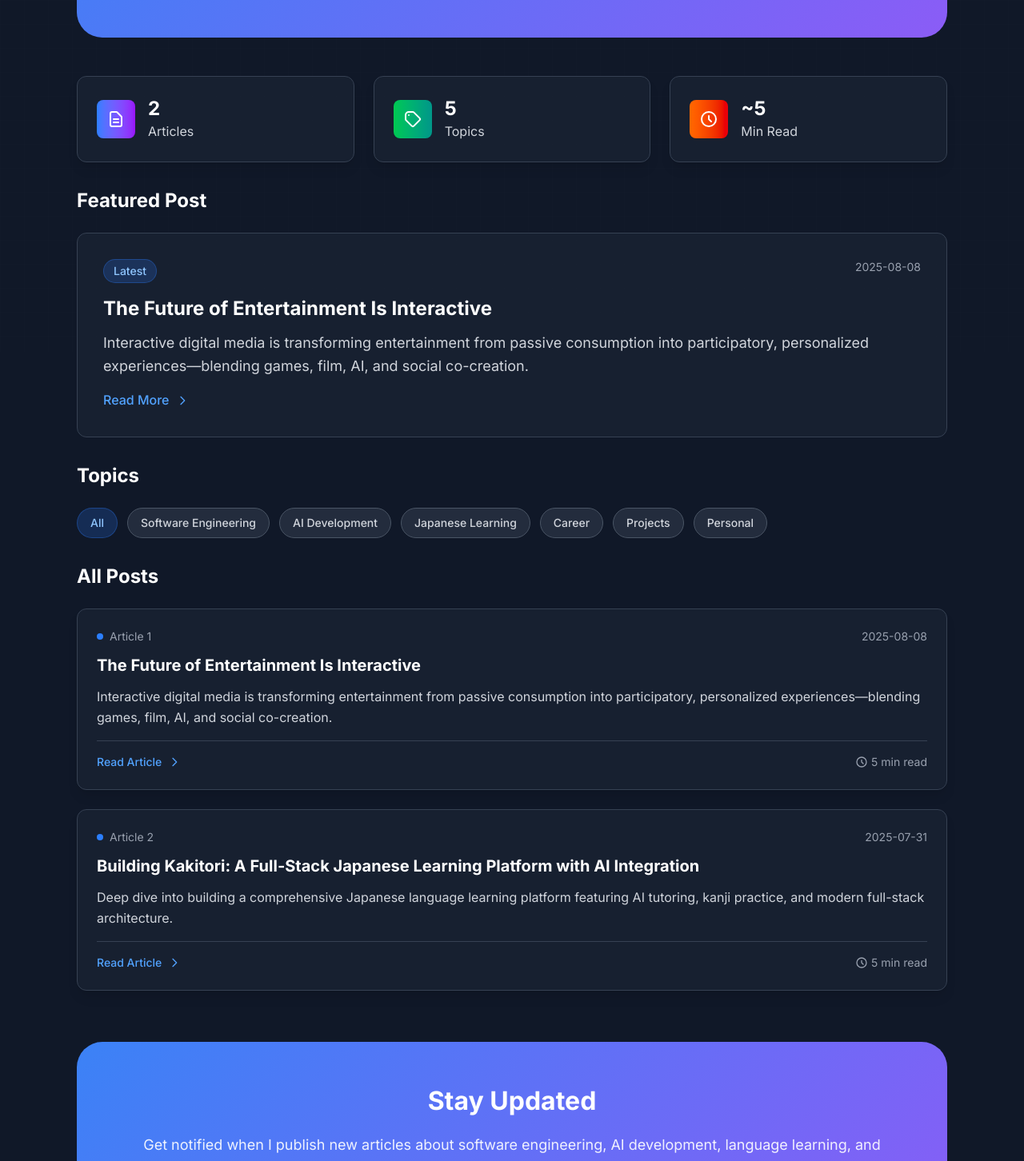
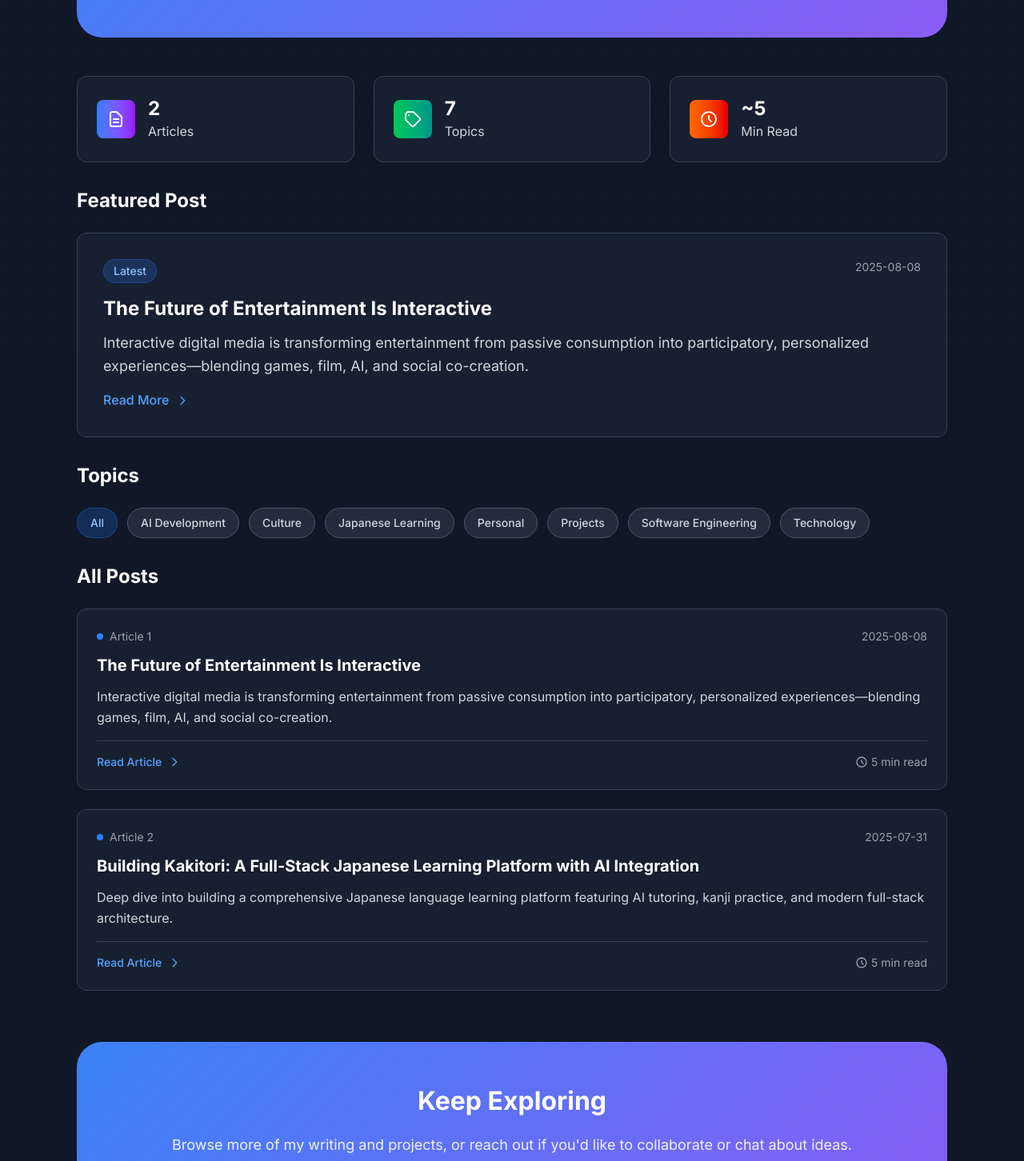
Before and after one commit to miles-hollifield/miles-portfolio-blog, a Next.js app: page /blog in a window 1280 px wide. Shown: the part 360-1812 px from the top of the page at 80% size. Built offline with nearby package versions, Linux system fonts and the light colour scheme.

Commit message:
Refactor BlogClientPage and MDX files: Add topic filtering functionality, update post structure to include tags, and enhance post descriptions for clarity.

```diff
--- a/src/app/blog/BlogClientPage.tsx
+++ b/src/app/blog/BlogClientPage.tsx
@@ -8,6 +8,7 @@ interface Post {
   title: string;
   date: string;
   description: string;
+  tags?: string[];
 }
 
 interface BlogClientPageProps {
@@ -17,6 +18,7 @@ interface BlogClientPageProps {
 export default function BlogClientPage({ posts }: BlogClientPageProps) {
   // Ensure posts are displayed newest first (defensive sort in case upstream changes)
   const sortedPosts = [...posts].sort((a, b) => new Date(b.date).getTime() - new Date(a.date).getTime());
+  const [selectedTopic, setSelectedTopic] = useState<string>('All');
   const [heroVisible, setHeroVisible] = useState(false);
   const [statsVisible, setStatsVisible] = useState(false);
   const [featuredVisible, setFeaturedVisible] = useState(false);
@@ -67,6 +69,20 @@ export default function BlogClientPage({ posts }: BlogClientPageProps) {
     };
   }, []);
 
+  // Prepare topic list from posts
+  const topicsFromPosts = Array.from(
+    new Set(
+      sortedPosts.flatMap(p => p.tags ?? [])
+    )
+  ).sort();
+  const topics = ['All', ...topicsFromPosts.length ? topicsFromPosts : ['Software Engineering', 'AI Development', 'Japanese Learning', 'Career', 'Projects', 'Personal']];
+  const topicsCount = Math.max(0, topics.length - 1);
+
+  // Filter posts by selected topic
+  const visiblePosts = selectedTopic === 'All'
+    ? sortedPosts
+    : sortedPosts.filter(p => (p.tags ?? []).includes(selectedTopic));
+
   return (
     <div className="min-h-screen bg-gray-900 text-white">
       {/* Background Elements */}
@@ -110,7 +126,7 @@ export default function BlogClientPage({ posts }: BlogClientPageProps) {
                 </svg>
               </div>
               <div>
-                <p className="text-2xl font-bold text-white">{sortedPosts.length}</p>
+                <p className="text-2xl font-bold text-white">{visiblePosts.length}</p>
                 <p className="text-gray-300">Articles</p>
               </div>
             </div>
@@ -124,7 +140,7 @@ export default function BlogClientPage({ posts }: BlogClientPageProps) {
                 </svg>
               </div>
               <div>
-                <p className="text-2xl font-bold text-white">5</p>
+                <p className="text-2xl font-bold text-white">{topicsCount}</p>
                 <p className="text-gray-300">Topics</p>
               </div>
             </div>
@@ -188,11 +204,12 @@ export default function BlogClientPage({ posts }: BlogClientPageProps) {
         >
           <h2 className="text-2xl font-bold text-white mb-6">Topics</h2>
           <div className="flex flex-wrap gap-3">
-            {['All', 'Software Engineering', 'AI Development', 'Japanese Learning', 'Career', 'Projects', 'Personal'].map((topic) => (
+            {topics.map((topic) => (
               <button
                 key={topic}
+                onClick={() => setSelectedTopic(topic)}
                 className={`px-4 py-2 rounded-full text-sm font-medium transition-all ${
-                  topic === 'All'
+                  topic === selectedTopic
                     ? 'bg-blue-500/20 text-blue-300 border border-blue-500/30'
                     : 'bg-gray-700/50 text-gray-300 border border-gray-600 hover:bg-blue-500/20 hover:text-blue-300 hover:border-blue-500/30'
                 }`}
@@ -212,7 +229,7 @@ export default function BlogClientPage({ posts }: BlogClientPageProps) {
         >
           <h2 className="text-2xl font-bold text-white mb-6">All Posts</h2>
           <div className="grid gap-6">
-            {sortedPosts.map((post, index) => (
+            {visiblePosts.map((post, index) => (
               <Link key={post.slug} href={`/blog/${post.slug}`} className="group">
                 <div className="bg-gray-800/50 rounded-xl shadow-lg border border-gray-700 p-6 hover:bg-gray-800/70 transition-all duration-300 hover:scale-[1.02] hover:shadow-xl hover:shadow-blue-500/10">
                   <div className="flex items-start justify-between mb-3">
@@ -258,9 +275,9 @@ export default function BlogClientPage({ posts }: BlogClientPageProps) {
             ctaVisible ? 'animate-fade-in-up' : 'opacity-0 translate-y-8'
           }`}
         >
-          <h2>Stay Updated</h2>
+          <h2>Keep Exploring</h2>
           <p>
-            {`Get notified when I publish new articles about software engineering, AI development, language learning, and technology.`}
+            {`Browse more of my writing and projects, or reach out if you'd like to collaborate or chat about ideas.`}
           </p>
           <div className="cta-buttons">
             <Link href="/about" className="cta-button secondary">
--- a/src/lib/mdx.ts
+++ b/src/lib/mdx.ts
@@ -9,6 +9,7 @@ export function getAllPosts(): Array<{
   title: string;
   date: string;
   description: string;
+  tags?: string[];
 }> {
   // Check if posts directory exists
   if (!fs.existsSync(postsDirectory)) {
@@ -33,6 +34,7 @@ export function getAllPosts(): Array<{
         title: data.title || slug,
         date: data.date || new Date().toISOString().split('T')[0],
         description: data.description || "",
+        tags: Array.isArray(data.tags) ? data.tags : undefined,
       };
     } catch (error) {
       console.error(`Error reading post ${fileName}:`, error);
@@ -50,6 +52,7 @@ export function getPostBySlug(slug: string): {
   title: string;
   date: string;
   description: string;
+  tags?: string[];
 } {
   const fullPath = path.join(postsDirectory, `${slug}.mdx`);
 
@@ -68,6 +71,7 @@ export function getPostBySlug(slug: string): {
       title: data.title || slug,
       date: data.date || new Date().toISOString().split('T')[0],
       description: data.description || "",
+      tags: Array.isArray(data.tags) ? data.tags : undefined,
     };
   } catch (error) {
     console.error(`Error reading post ${slug}:`, error);
--- a/src/posts/building-kakitori.mdx
+++ b/src/posts/building-kakitori.mdx
@@ -2,6 +2,7 @@
 title: "Building Kakitori: A Full-Stack Japanese Learning Platform with AI Integration"
 date: "2025-07-31"
 description: "Deep dive into building a comprehensive Japanese language learning platform featuring AI tutoring, kanji practice, and modern full-stack architecture."
+tags: ["Projects", "AI Development", "Software Engineering", "Japanese Learning"]
 ---
 
 As a Computer Science student with a passion for Japanese language and culture, I wanted to create something more comprehensive than the typical grammar drill apps. **Kakitori** represents my vision of what modern language learning should look like: intelligent, adaptive, and built with cutting-edge technology.
--- a/src/posts/the-future-of-entertainment-is-interactive.mdx
+++ b/src/posts/the-future-of-entertainment-is-interactive.mdx
@@ -2,9 +2,12 @@
 title: "The Future of Entertainment Is Interactive"
 date: "2025-08-08"
 description: "Interactive digital media is transforming entertainment from passive consumption into participatory, personalized experiences—blending games, film, AI, and social co-creation."
+tags: ["AI Development", "Personal", "Technology", "Culture"]
 ---
 
-> “The future of entertainment is interactive digital media.” This statement carries weight not only because of the technological trajectory it describes, but because of the deeper cultural and philosophical shift it implies. We are moving away from an age of passive consumption and toward a future where entertainment is something we participate in. As digital technologies evolve, so does our relationship to stories, play, and even identity. This isn’t just a change in what we watch—it’s a change in what it means to be entertained.
+“The future of entertainment is interactive digital media.”
+
+This statement carries weight not only because of the technological trajectory it describes, but because of the deeper cultural and philosophical shift it implies. We are moving away from an age of passive consumption and toward a future where entertainment is something we participate in. As digital technologies evolve, so does our relationship to stories, play, and even identity. This isn’t just a change in what we watch—it’s a change in what it means to be entertained.
 
 ## Entertainment as Experience, Not Just Consumption
 
```
